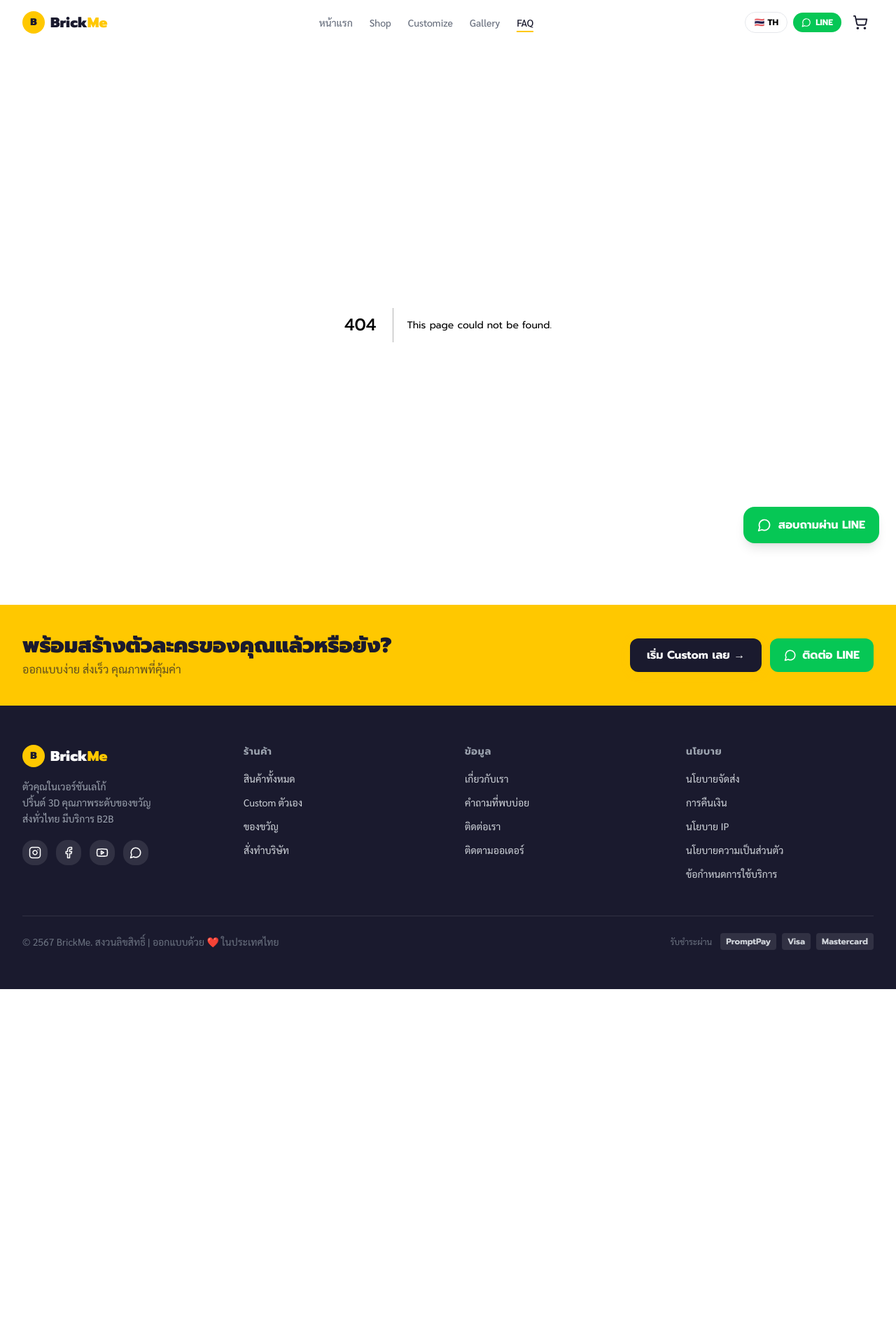
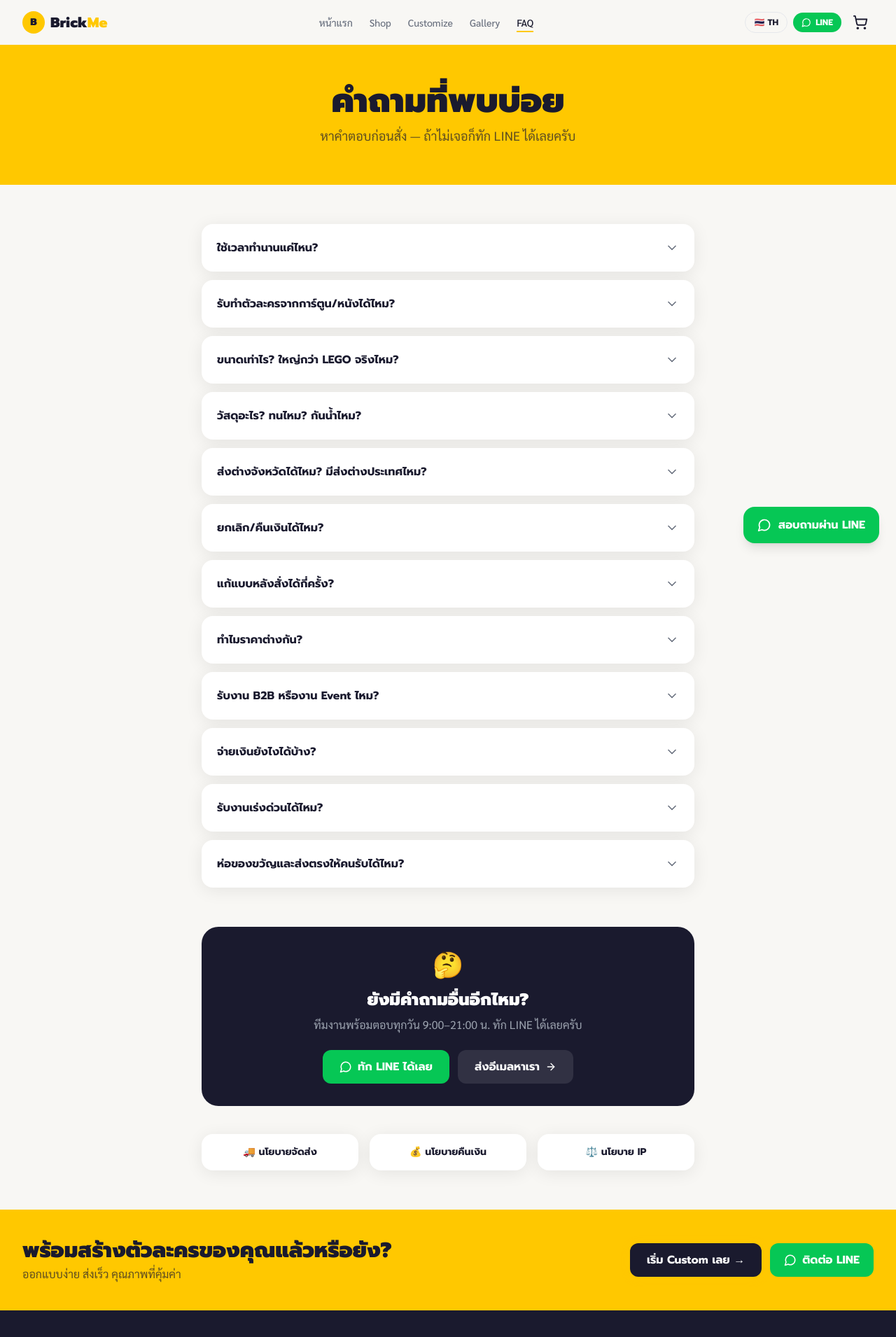
Before and after one commit to lowestfx-create/cla, a Next.js app: page /faq in a window 1280 px wide. Before the commit this address had no page. Shown: the top 1910 px of the page at 70% size. Before the commit the page ends 1413 px from the top, so only its background shows below. Built offline with nearby package versions, Linux system fonts and the light colour scheme.

Commit message:
Add FAQ page with accordion, LINE CTA, and policy quick links
https://claude.ai/code/session_01RBLqpKDgLK6eGiaicYJq7x

```diff
--- /dev/null
+++ b/src/app/faq/page.tsx
@@ -0,0 +1,83 @@
+import type { Metadata } from 'next'
+import Link from 'next/link'
+import { MessageCircle, ArrowRight } from 'lucide-react'
+import FAQAccordion from '@/components/FAQAccordion'
+import { FAQ_ITEMS } from '@/lib/data'
+
+export const metadata: Metadata = {
+  title: 'คำถามที่พบบ่อย | BrickMe',
+  description: 'รวมคำถามและคำตอบเกี่ยวกับการสั่งทำ Minifigure Custom ระยะเวลา วัสดุ การจัดส่ง และนโยบายต่างๆ',
+}
+
+const CATEGORIES = [
+  { label: '⏱️ ระยะเวลาและขั้นตอน', keys: [0, 6, 10] },
+  { label: '📦 สินค้าและวัสดุ', keys: [2, 3] },
+  { label: '🚚 การจัดส่ง', keys: [4, 11] },
+  { label: '💳 การชำระเงินและคืนเงิน', keys: [5, 9] },
+  { label: '🎨 การออกแบบและ IP', keys: [1, 7] },
+  { label: '🏢 B2B และพิเศษ', keys: [8, 10] },
+]
+
+export default function FAQPage() {
+  return (
+    <div className="min-h-screen bg-brand-neutral">
+      {/* Hero */}
+      <div className="bg-brand-yellow">
+        <div className="container-site py-14 text-center">
+          <h1 className="font-display font-black text-4xl md:text-5xl text-brand-dark">
+            คำถามที่พบบ่อย
+          </h1>
+          <p className="font-body text-brand-dark/70 text-lg mt-3 max-w-xl mx-auto">
+            หาคำตอบก่อนสั่ง — ถ้าไม่เจอก็ทัก LINE ได้เลยครับ
+          </p>
+        </div>
+      </div>
+
+      <div className="container-site py-14 max-w-3xl">
+        {/* All FAQs */}
+        <FAQAccordion items={FAQ_ITEMS} />
+
+        {/* Still have questions */}
+        <div className="mt-14 bg-brand-dark rounded-3xl p-8 text-center">
+          <div className="text-4xl mb-4">🤔</div>
+          <h2 className="font-display font-black text-2xl text-white mb-2">ยังมีคำถามอื่นอีกไหม?</h2>
+          <p className="font-body text-gray-400 mb-6">
+            ทีมงานพร้อมตอบทุกวัน 9:00–21:00 น. ทัก LINE ได้เลยครับ
+          </p>
+          <div className="flex flex-col sm:flex-row gap-3 justify-center">
+            <a
+              href="https://line.me/ti/p/~@brickme"
+              target="_blank"
+              rel="noopener noreferrer"
+              className="inline-flex items-center justify-center gap-2 px-6 py-3 bg-[#06C755] text-white font-display font-bold rounded-xl hover:bg-[#05b34c] transition-colors"
+            >
+              <MessageCircle size={18} />
+              ทัก LINE ได้เลย
+            </a>
+            <Link href="/contact" className="inline-flex items-center justify-center gap-2 px-6 py-3 bg-white/10 text-white font-display font-bold rounded-xl hover:bg-white/20 transition-colors">
+              ส่งอีเมลหาเรา
+              <ArrowRight size={16} />
+            </Link>
+          </div>
+        </div>
+
+        {/* Quick links */}
+        <div className="mt-10 grid sm:grid-cols-3 gap-4">
+          {[
+            { href: '/policy/shipping', label: '🚚 นโยบายจัดส่ง' },
+            { href: '/policy/refund', label: '💰 นโยบายคืนเงิน' },
+            { href: '/policy/ip-policy', label: '⚖️ นโยบาย IP' },
+          ].map((link) => (
+            <Link
+              key={link.href}
+              href={link.href}
+              className="bg-white rounded-2xl p-4 text-center font-display font-bold text-brand-dark hover:bg-brand-yellow transition-colors shadow-card text-sm"
+            >
+              {link.label}
+            </Link>
+          ))}
+        </div>
+      </div>
+    </div>
+  )
+}
```
